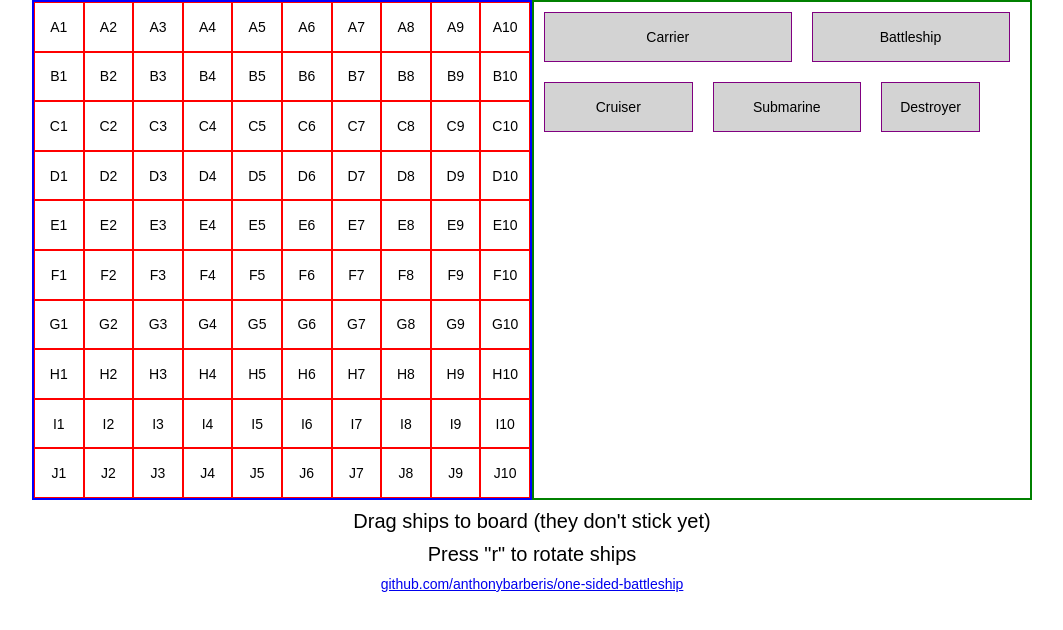
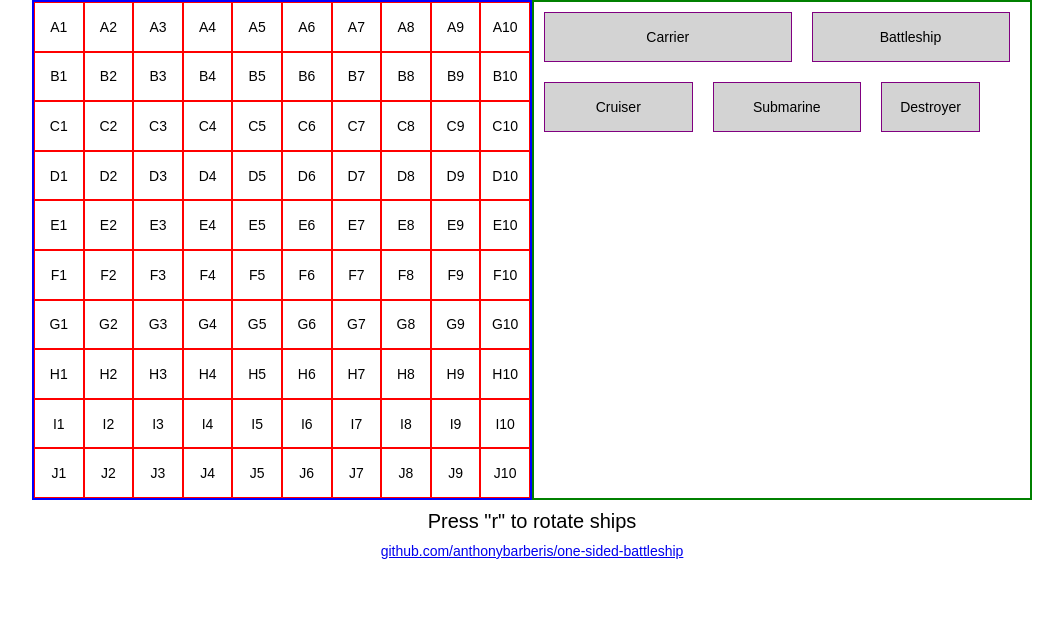
Before and after one commit to anthonybarberis/one-sided-battleship, a plain HTML site: page index.html in a window 1280 px wide. Shown: the whole page, without its empty margins (108-1171 px from the left). Drawn offline with Linux system fonts and the light colour scheme.

Commit message:
Removed incorrect text from html

```diff
--- a/index.html
+++ b/index.html
@@ -15,7 +15,6 @@
             <div id="board"></div>
             <div id="tray"></div>
         </div>
-        <p>Drag ships to board (they don't stick yet)</p>
         <p>Press "r" to rotate ships</p>
         <a href="https://github.com/anthonybarberis/one-sided-battleship">github.com/anthonybarberis/one-sided-battleship</a>
     </main>
```
